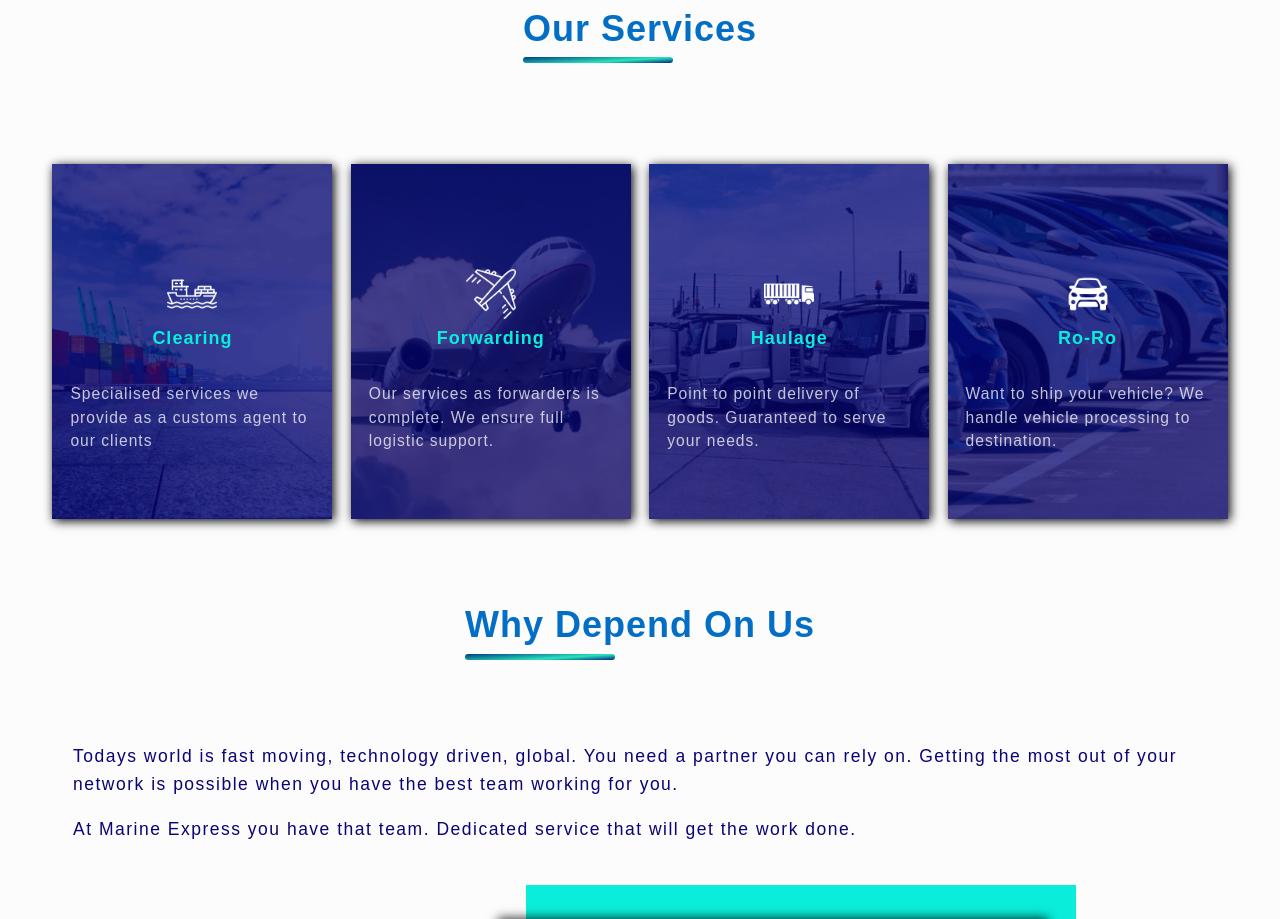
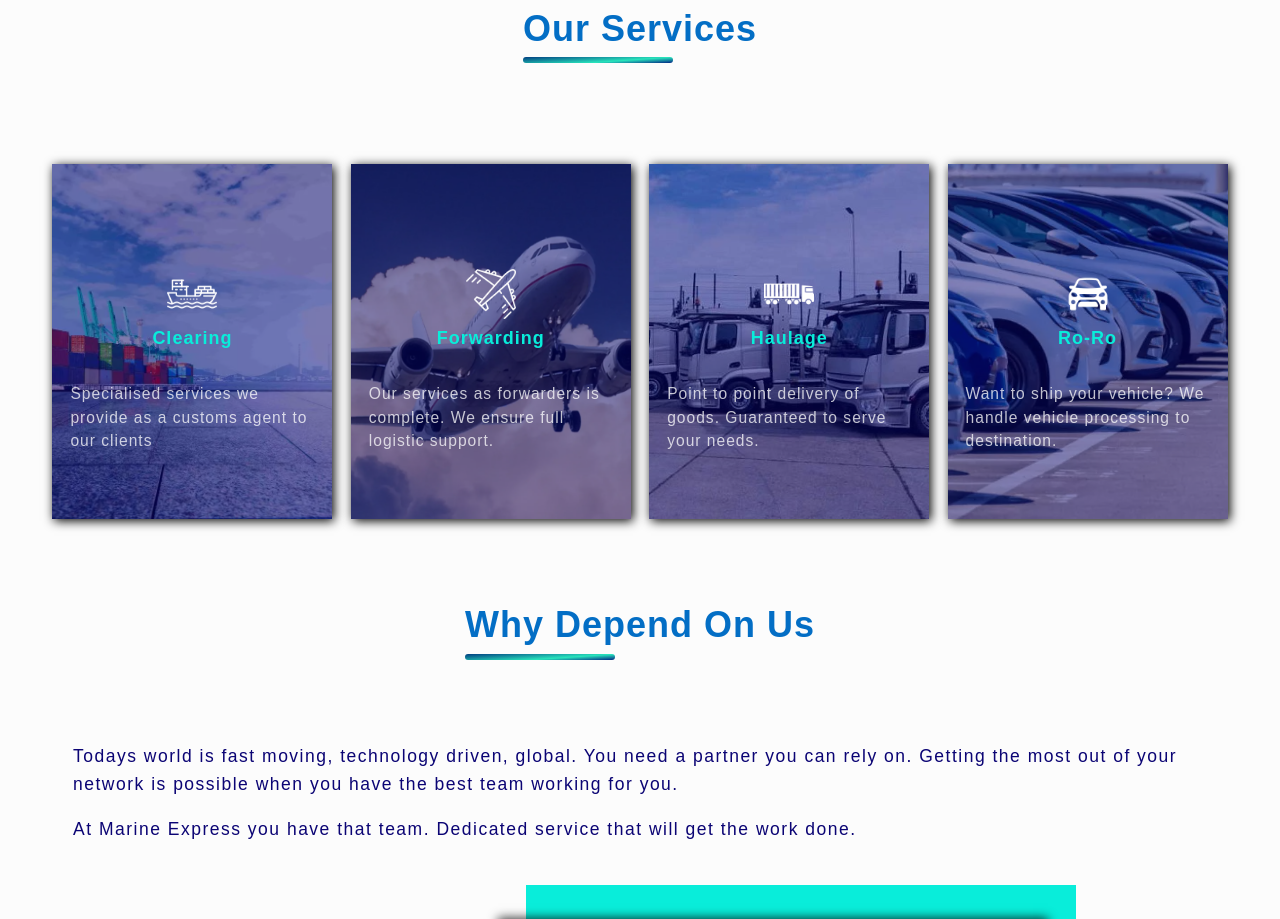
Before and after one commit to abeonweb/marine-express-site, a Next.js app: page / in a window 1280 px wide. Shown: the part 860-1779 px from the top of the page. Built offline with nearby package versions, Linux system fonts and the light colour scheme.

Commit message:
reduce textContainer bg opacity adjusted vertical move on hover

```diff
--- a/styles/Service.module.css
+++ b/styles/Service.module.css
@@ -36,7 +36,7 @@
 
 
 .textContainer {
-    background-color: rgba(4, 4, 115, 0.75);
+    background-color: rgba(4, 4, 115, 0.5);
     width: 100%;
     height: 130%;
     position: absolute;
@@ -55,7 +55,7 @@
 } */
 
 .textContainer:hover {
-    transform: translateY(-80px);
+    transform: translateY(-40px);
 }
 
 .icon {
```
